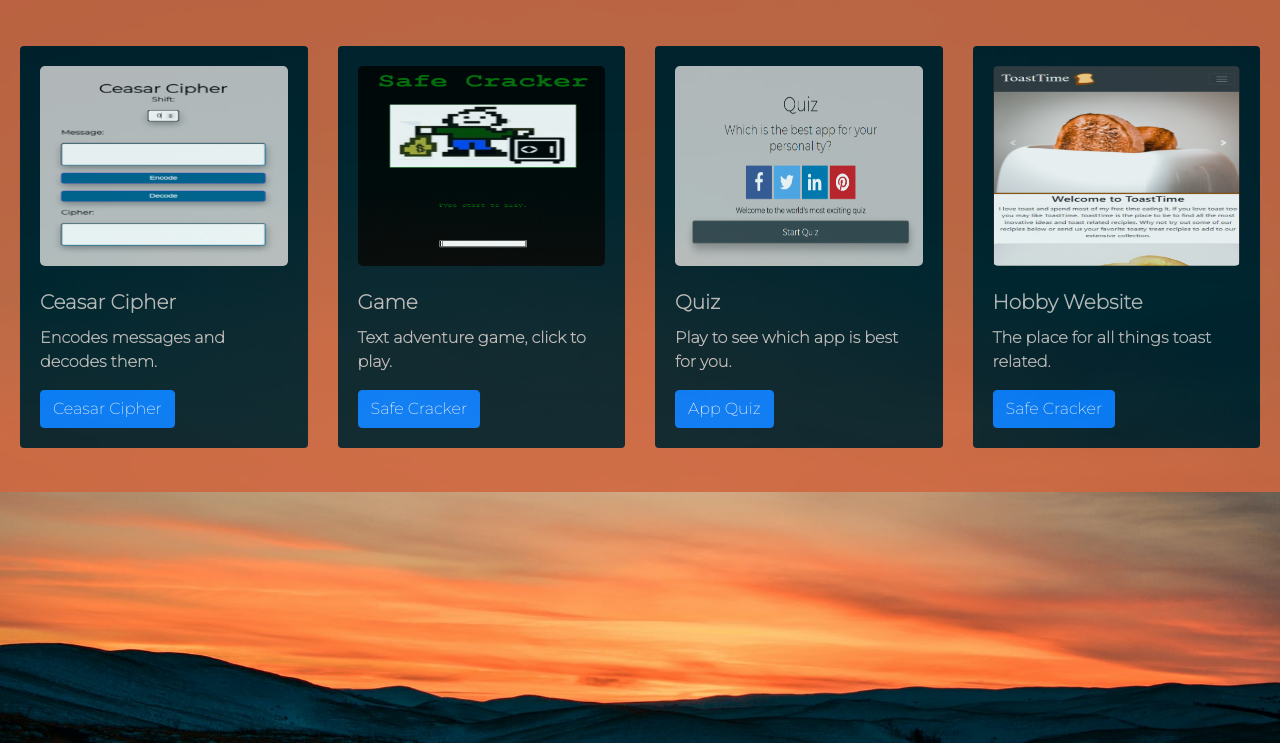
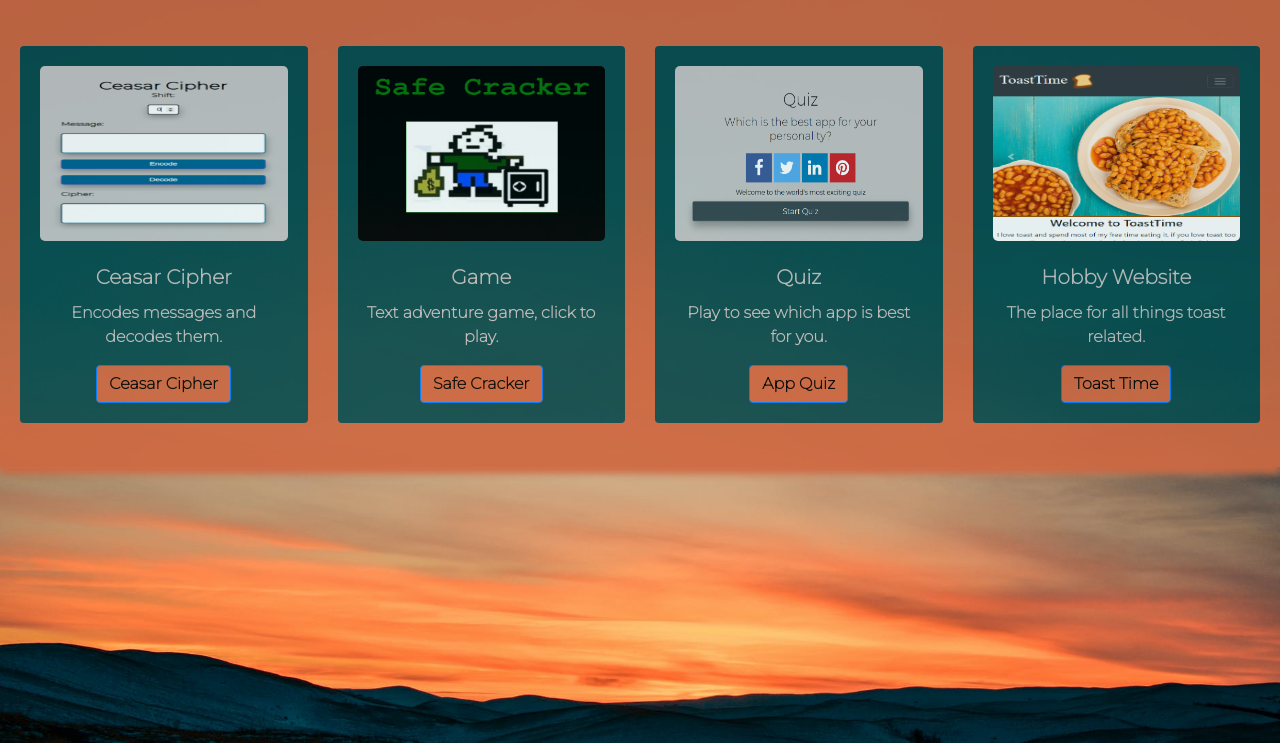
Before and after one commit to AlexKynoch/myPortfolio, a plain HTML site: page projects.html in a window 1280 px wide. Shown: the part 57-800 px from the top of the page. Drawn offline with nearby package versions, Linux system fonts and the light colour scheme.

Commit message:
more images added

```diff
--- a/projects.html
+++ b/projects.html
@@ -71,12 +71,16 @@
                 <img
                   id="quizImage"
                   class="card-img-top"
-                  src="images/game.png"
+                  src="images/TextGame.png"
                   alt="Card image cap"
                 /><br /><br />
                 <h5 class="card-title">Game</h5>
                 <p class="card-text">Text adventure game, click to play.</p>
-                <a href="" class="btn btn-primary">Safe Cracker</a>
+                <a
+                  href=" https://alexkynoch.github.io/AdventureGame/"
+                  class="btn btn-primary"
+                  >Safe Cracker</a
+                >
               </div>
             </div>
           </div>
@@ -107,7 +111,7 @@
                 <img
                   id="quizImage"
                   class="card-img-top"
-                  src="images/toast.png"
+                  src="images/TT.png"
                   alt="Card image cap"
                 /><br /><br />
                 <h5 class="card-title">Hobby Website</h5>
@@ -115,7 +119,7 @@
                 <a
                   href="https://alexkynoch.github.io/Wk2SimpleWebsite/."
                   class="btn btn-primary"
-                  >Safe Cracker</a
+                  >Toast Time</a
                 >
               </div>
             </div>
--- a/style.css
+++ b/style.css
@@ -5,20 +5,24 @@
 
 #container {
   background-color: rgb(207, 104, 65);
+  /* box-shadow: 0 10 5px rgb(42, 40, 39); */
+  /* box-shadow: 0px 2px 10px 0px rgba(0, 0, 0, 0.8); */
+  /* box-shadow: 0px 2px 10px 0px rgb(207, 104, 65, 0.75); */
 }
 
-html {
+body {
   background: url(images/sky.jpeg) no-repeat center center fixed;
   background-size: cover;
   height: 100%;
-  overflow: hidden;
+  /* overflow: hidden; */
   background-color: black;
   opacity: 0.9;
+  font-family: "Montserrat", sans-serif;
 }
 
-body {
+/* body {
   font-family: "Montserrat", sans-serif;
-}
+} */
 
 #logo {
   height: 35px;
@@ -86,10 +90,11 @@ h1 {
   padding: 20px;
   margin-top: 20px;
   /* background-color: rgb(207, 104, 65); */
+  box-shadow: 0px 7px 7px rgb(207, 104, 65);
 }
 
 #quizImage {
-  height: 200px;
+  height: 175px;
   /* width: 150px; */
   border-radius: 5px;
 }
@@ -101,7 +106,25 @@ a {
 }
 
 .card {
-  background-color: rgb(0, 30, 40);
+  /* background-color: rgb(0, 30, 40); */
+  background: rgb(11, 75, 77);
   border-style: none;
   color: rgb(196, 191, 191);
+  font-weight: bold;
 }
+
+.card-body {
+  margin: auto;
+  text-align: center;
+}
+
+.btn.btn-primary {
+  background-color: rgb(207, 104, 65);
+  color: black;
+  font-weight: bold;
+}
+
+.btn.btn-primary:hover {
+  background-color: orangered;
+  color: white;
+}
```
Also changed, not shown: index.html (+2 -0 lines), images/TT.png (added), images/TextGame.png (added).
